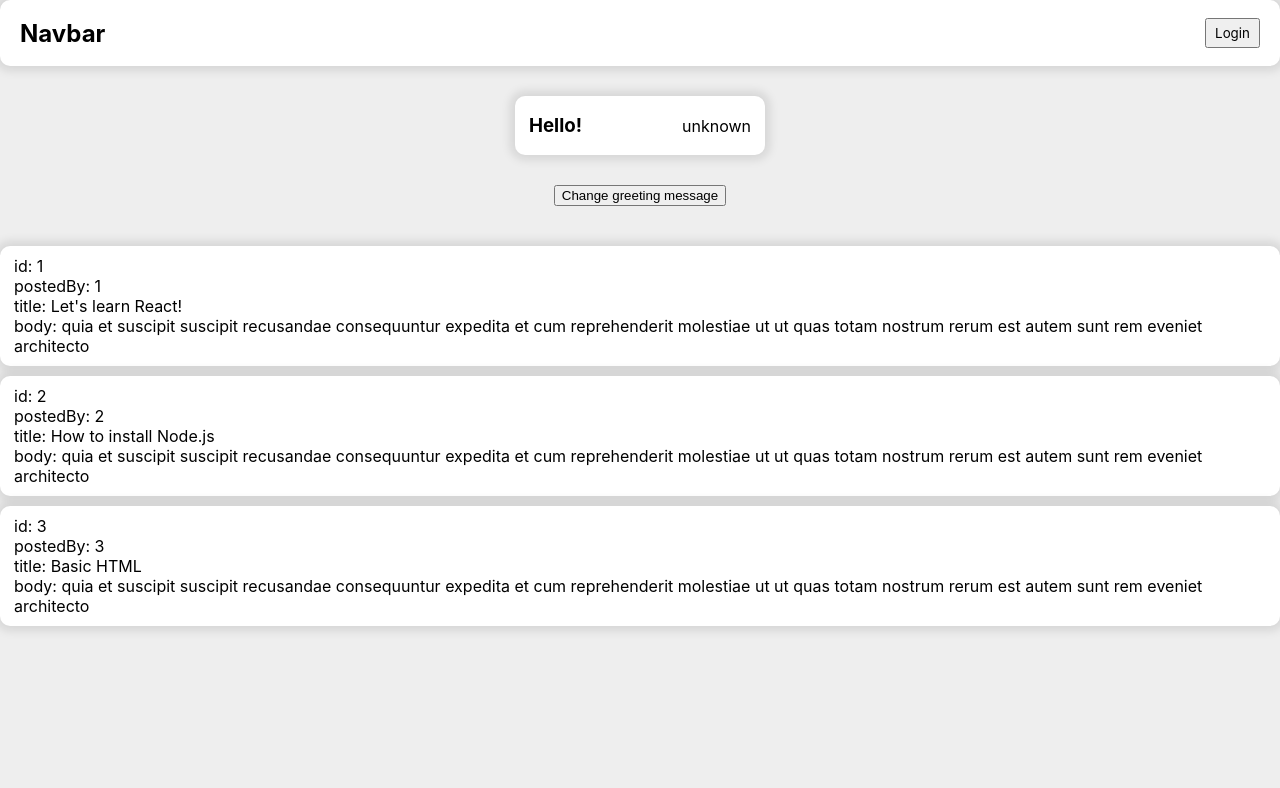
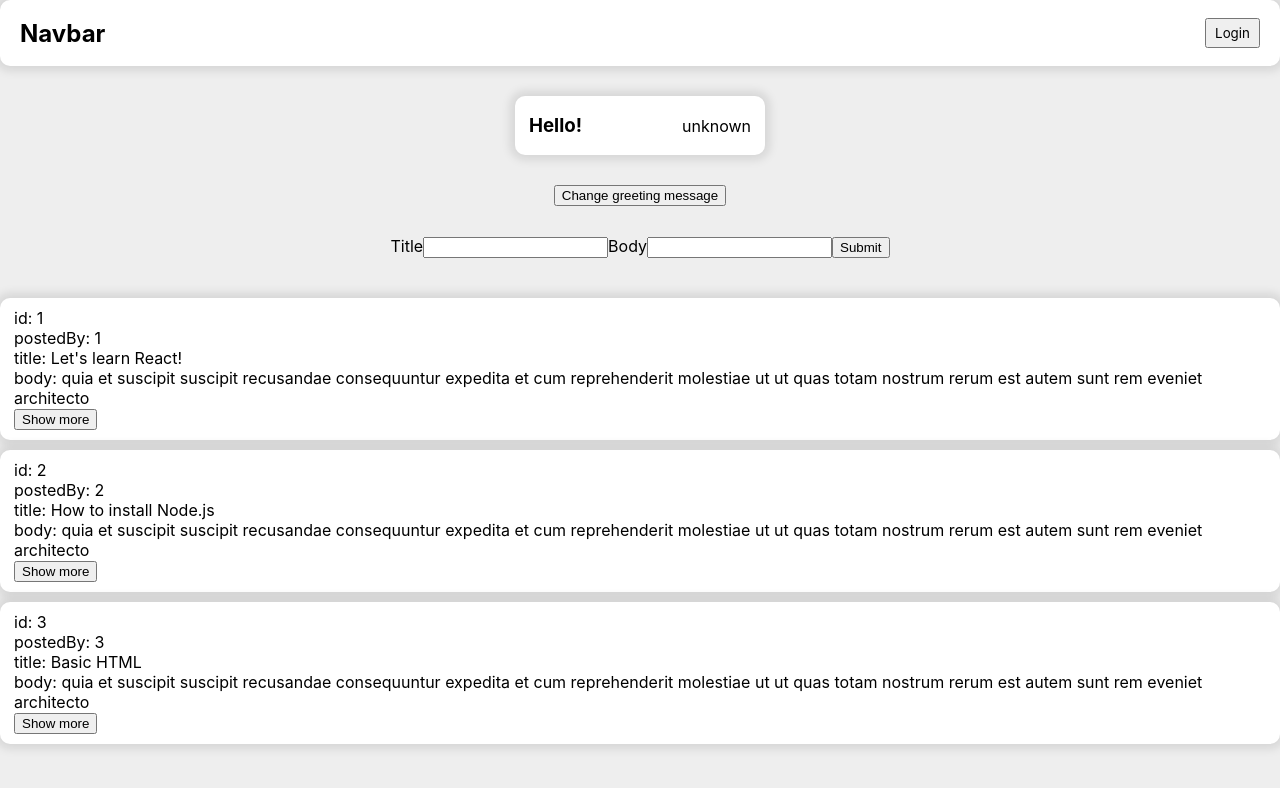
Before and after one commit to Thadchanon/my-first-react-app, a React (Vite) app: page / in a window 1280 px wide. Shown: the top 788 px of the page. Built offline with nearby package versions, Linux system fonts and the light colour scheme.

Commit message:
useState demo

```diff
--- a/src/App.tsx
+++ b/src/App.tsx
@@ -1,10 +1,11 @@
+import { FormEvent, useState } from 'react'
 import './App.css'
 import Navbar from './components/Navbar'
 import Greeting from './components/Greeting'
 import Post from './components/Post'
 import { PostDTO } from './components/types/dto'
 
-const posts: PostDTO[] = [
+const initialPosts: PostDTO[] = [
   {
     id: 1,
     userId: 1,
@@ -26,10 +27,40 @@
 ]
 
 function App() {
+  const [posts, setPosts] = useState<PostDTO[]>(initialPosts)
+  const [newTitle, setNewTitle] = useState<string>('')
+  const [newBody, setNewBody] = useState<string>('')
+
+  const handleSubmit = (e: FormEvent) => {
+    e.preventDefault()
+
+    const currentPosts = [...posts]
+
+    currentPosts.push({
+      id: Math.floor(Math.random() * 1000),
+      userId: Math.floor(Math.random() * 1000),
+      title: newTitle,
+      body: newBody,
+    })
+
+    setPosts(currentPosts)
+
+    setNewTitle('')
+    setNewBody('')
+  }
+
   return (
     <div className="App">
       <Navbar />
       <Greeting name="Job" isLoggedIn={false} />
+      <form onSubmit={handleSubmit}>
+        <label>Title</label>
+        <input type="text" value={newTitle} onChange={(e) => setNewTitle(e.target.value)} required />
+        <label>Body</label>
+        <input type="text" value={newBody} onChange={(e) => setNewBody(e.target.value)} required />
+
+        <button type="submit">Submit</button>
+      </form>
       <div className="feed-container">
         {posts.map((post) => {
           return <Post key={post.id} post={post} />
--- a/src/components/post.tsx
+++ b/src/components/post.tsx
@@ -1,21 +1,26 @@
 import { PostDTO } from './types/dto'
 import classes from './Post.module.css'
+import { useState } from 'react'
 
 interface IPostProps {
   post: PostDTO
 }
 
 const Post = ({ post }: IPostProps) => {
-  const handleClick = (id: number) => {
-    alert(`clicked ${id}`)
+  const [showButton, setShowButton] = useState<boolean>(false)
+
+  const handleClick = () => {
+    setShowButton(!showButton)
   }
 
   return (
-    <div onClick={() => handleClick(post.id)} className={classes.post}>
+    <div className={classes.post}>
       <p>id: {post.id}</p>
       <p>postedBy: {post.userId}</p>
       <p>title: {post.title}</p>
       <p>body: {post.body}</p>
+      {showButton && <p>more post information...</p>}
+      <button onClick={handleClick}>{showButton ? 'Show less' : 'Show more'}</button>
     </div>
   )
 }
```
